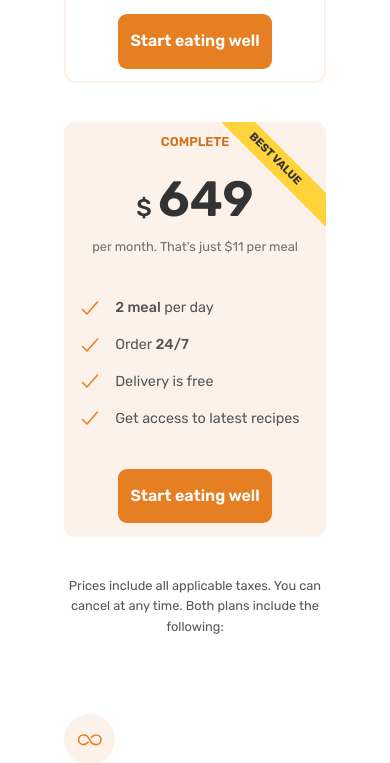
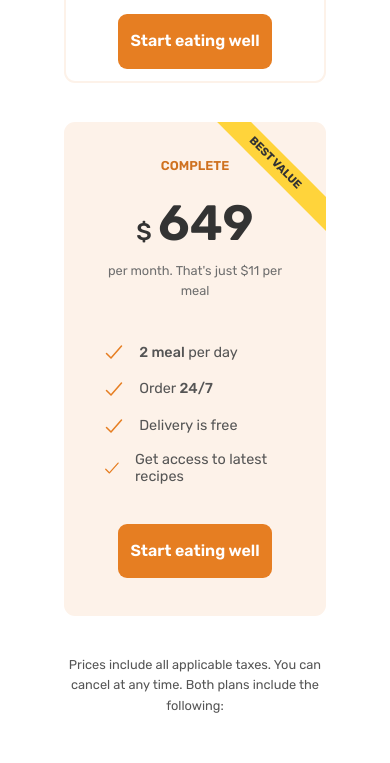
Before and after one commit to adoyi106/omnifood, a plain HTML site: page index.html in a window 390 px wide. Shown: the part 6420-7183 px from the top of the page. Drawn offline with nearby package versions, Linux system fonts and the light colour scheme; some packages are replaced by stand-ins of ours; a script that the page names is missing.

Commit message:
price complete padding for phones fixed

```diff
--- a/css/queries.css
+++ b/css/queries.css
@@ -276,7 +276,7 @@ em = current font size */
 
     }
     .pricing-plan--complete{
-        padding: 1.8rem;
+        padding: 4.8rem;
     }
 
     .section-pricing{
```
